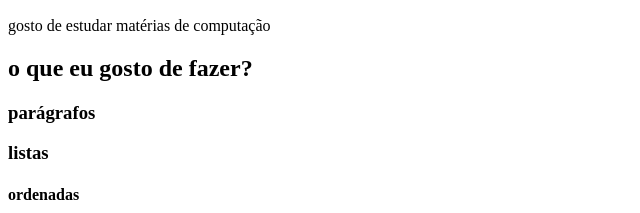
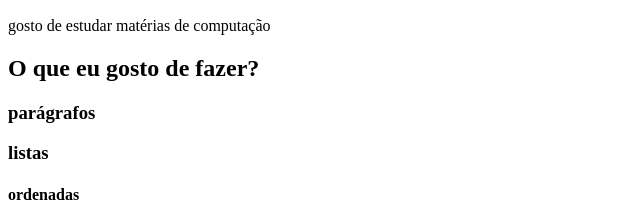
Before and after one commit to ufjf-dcc202/ufjf-dcc202-2023-3-a-atv3-nsalgado2000, a website: page index.html in a window 1280 px wide. Shown: the part 429-642 px from the top of the page, 0-640 px from the left. Drawn offline with Linux system fonts and the light colour scheme.

Commit message:
altera o h2 mais uma vez para se adequar

```diff
--- a/index.html
+++ b/index.html
@@ -23,7 +23,7 @@
         <section>
             <h1>o que gosto de estudar</h1>
             <p>gosto de estudar matérias de computação</p>
-            <h2>o que eu gosto de fazer?</h2>
+            <h2>O que eu gosto de fazer?</h2>
             <h3>parágrafos</h3>
             <h3>listas</h3>
             <h4>ordenadas</h4>
```
